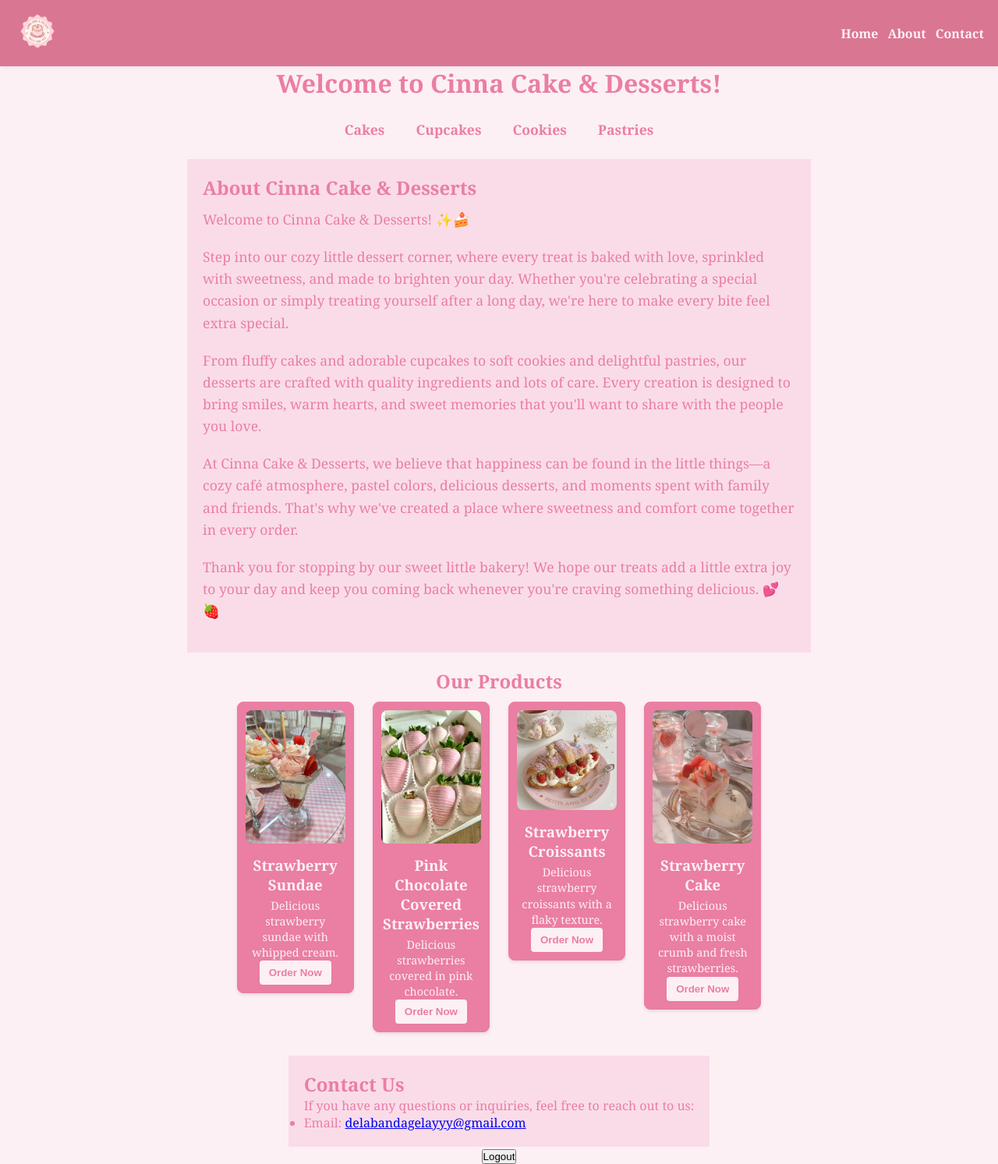
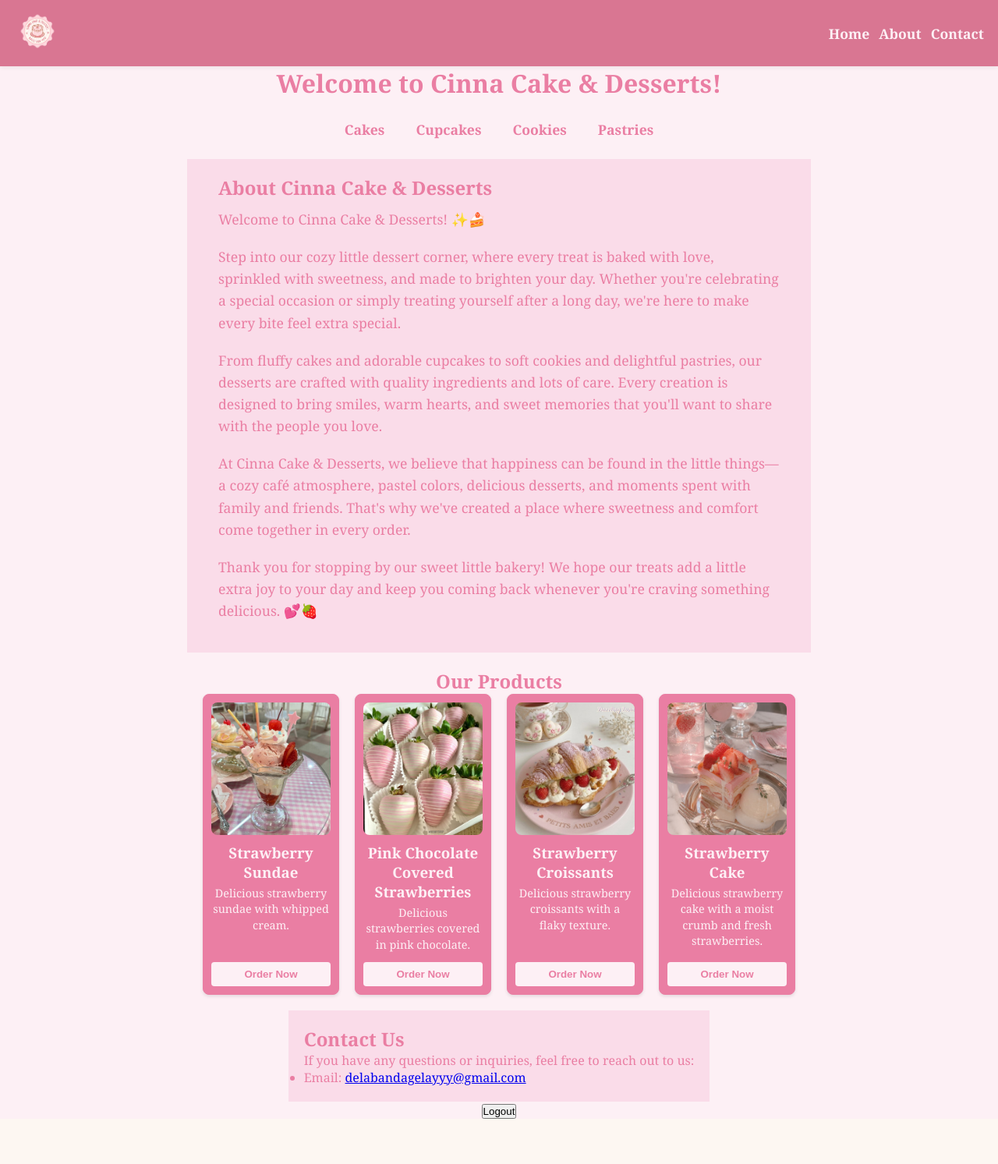
Before and after one commit to angeldelabanda/Login_WS1, a PHP site: page /dashboard.html in a window 1280 px wide. Shown: the whole page at 78% size. After the commit the page ends 1435 px from the top, so only its background shows below. Run offline with PHP 8.4, Linux system fonts and the light colour scheme.

Commit message:
Update dashboardstyle.css

```diff
--- a/dashboardstyle.css
+++ b/dashboardstyle.css
@@ -57,7 +57,7 @@ section {
 .menu a {
     text-decoration: none;
     color: #fdf0f5;
-    font-size: 1rem;
+    font-size: 1.1rem;
     font-weight: 600;
 }
 
@@ -66,6 +66,20 @@ section {
     color: #f19fb9;
     padding: 6px 10px;
     border-radius: 4px;
+}
+
+.home{
+    text-align: center;
+    display: flex;
+    flex-direction: column;
+    align-items: center;
+    gap: 15px;
+    background-color: #fdf0f5;
+    width: 100%;
+    max-width: 800px;
+    margin: 0 auto;
+    padding: 20px 40px;
+    box-sizing: border-box;
 }
 
 .dessert-categories {
@@ -102,7 +116,11 @@ section {
 .about{
     text-align: left;
     background-color: #fadce9;
-    padding: 20px;
+    width: 100%;
+    max-width: 800px;
+    margin: 0 auto;
+    padding: 20px 40px;
+    box-sizing: border-box;
 }
 
 .about h1{
@@ -120,35 +138,58 @@ section {
 .dashboard{
     text-align: center;
     padding: 20px;
+    width: 100%;
+    max-width: 800px;
+    margin: 0 auto;
+}
+
+.product-list {
+    display: flex;
+    flex-wrap: nowrap;
+    justify-content: center;
+    gap: 20px;
+    width: 100%;
 }
 
 .product-card {
     border: 1px solid #ea7ea3;
     border-radius: 8px;
     padding: 10px;
-    margin: 10px;
-    width: 150px;
-    display: inline-block;
-    vertical-align: top;
+    width: 180px;
+    min-height: 330px;
+    flex: 1 1 180px;
+    display: flex;
+    flex-direction: column;
+    justify-content: space-between;
     background-color: #ea7ea3;
     box-shadow: 0 2px 4px rgba(0, 0, 0, 0.1);
+    box-sizing: border-box;
+    overflow: hidden;
 }
 
 .product-card img {
     width: 100%;
-    height: auto;
+    height: 170px;
+    object-fit: cover;
     border-radius: 8px;
 }
 
 .product-card h3 {
     color: #fdf0f5;
     margin: 10px 0 5px 0;
+    min-height: 48px;
+    display: flex;
+    align-items: center;
+    justify-content: center;
+    text-align: center;
 }
 
 .product-card p {
     font-size: 0.9rem;
     line-height: 1.4;
     color: #fdf0f5;
+    flex: 1;
+    margin-bottom: 12px;
 }
 
 .product-card .order-button {
@@ -159,9 +200,11 @@ section {
     border-radius: 4px;
     cursor: pointer;
     font-weight: bold;
+    width: 100%;
+    margin-top: auto;
 }
 
-.about, .dashboard, .contact {
+.dashboard, .contact {
     max-width: 800px;
     margin: 0 auto;
 }
```
